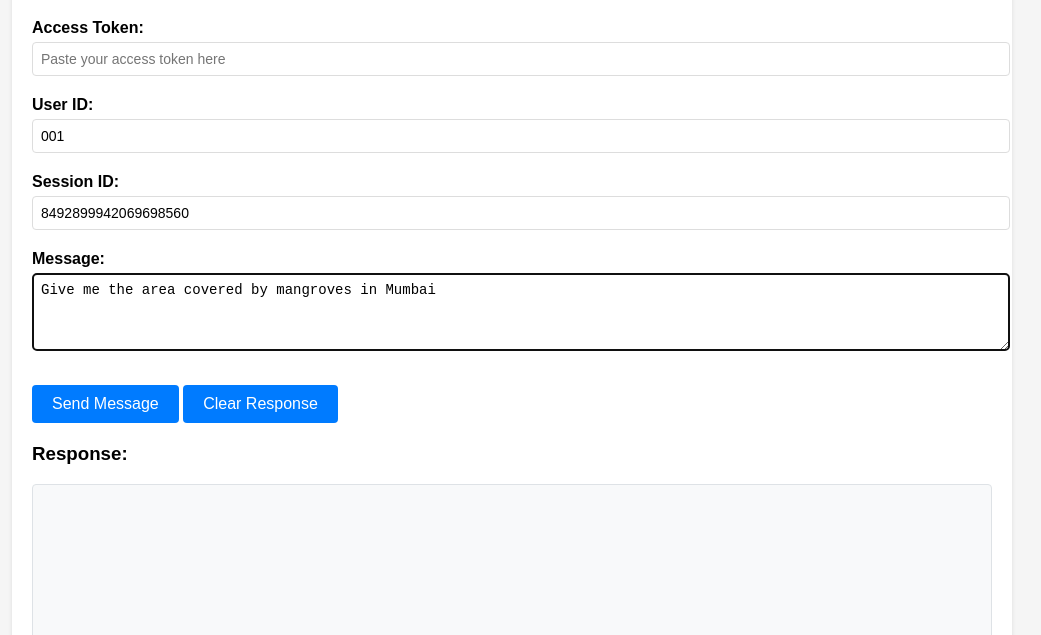
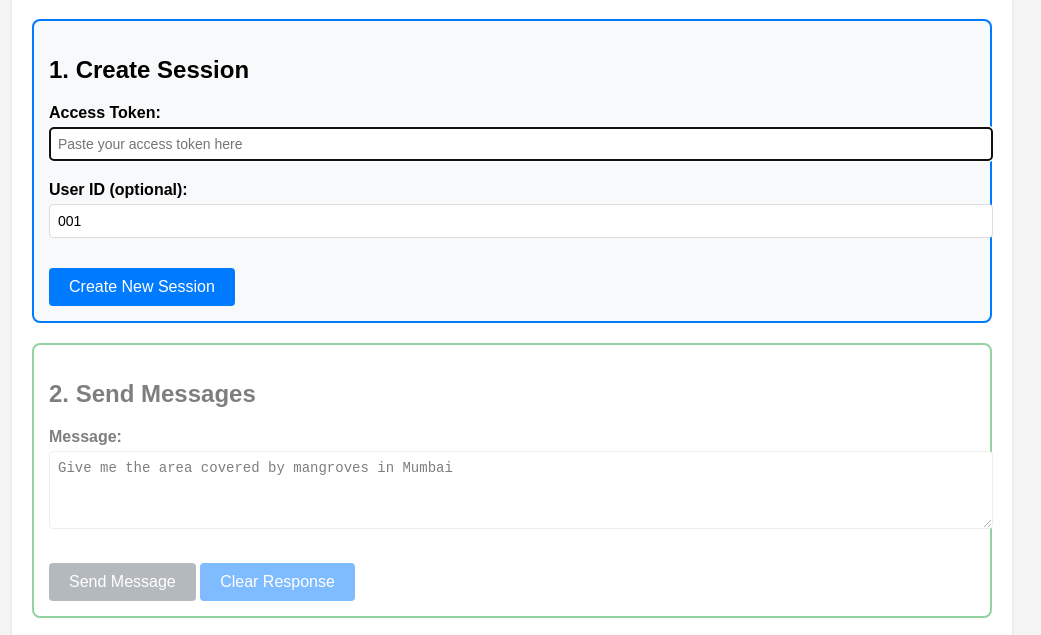
Before and after one commit to batpad/test-geollm-frontend, a plain HTML site: page index.html in a window 1280 px wide. Shown: the part 101-736 px from the top of the page, without its empty margins (128-1169 px from the left). Drawn offline with Linux system fonts and the light colour scheme.

Commit message:
create session id via api call, only take access token from user

```diff
--- a/index.html
+++ b/index.html
@@ -85,11 +85,38 @@
             background-color: #f8d7da;
             color: #721c24;
         }
+        .session-section {
+            border: 2px solid #007bff;
+            border-radius: 8px;
+            padding: 15px;
+            margin-bottom: 20px;
+            background-color: #f8f9fa;
+        }
+        .chat-section {
+            border: 2px solid #28a745;
+            border-radius: 8px;
+            padding: 15px;
+            margin-bottom: 20px;
+        }
+        .section-disabled {
+            opacity: 0.5;
+            pointer-events: none;
+        }
+        .session-info {
+            background-color: #e9ecef;
+            padding: 10px;
+            border-radius: 4px;
+            margin: 10px 0;
+            font-family: monospace;
+        }
     </style>
 </head>
 <body>
     <div class="container">
         <h1>Agent Backend Tester</h1>
+
+        <div class="session-section">
+            <h2>1. Create Session</h2>
 
             <div class="input-section">
                 <label for="accessToken">Access Token:</label>
@@ -97,22 +124,30 @@
             </div>
 
             <div class="input-section">
-            <label for="userId">User ID:</label>
-            <input type="text" id="userId" value="001">
+                <label for="userId">User ID (optional):</label>
+                <input type="text" id="userId" value="001" placeholder="Enter user ID or leave as 001">
             </div>
 
-        <div class="input-section">
-            <label for="sessionId">Session ID:</label>
-            <input type="text" id="sessionId" value="8492899942069698560">
+            <button id="createSessionButton" onclick="createSession()">Create New Session</button>
+
+            <div id="sessionInfo" class="session-info" style="display: none;">
+                <strong>Active Session:</strong><br>
+                Session ID: <span id="currentSessionId"></span><br>
+                User ID: <span id="currentUserId"></span>
             </div>
+        </div>
+
+        <div class="chat-section section-disabled" id="chatSection">
+            <h2>2. Send Messages</h2>
 
             <div class="input-section">
                 <label for="message">Message:</label>
                 <textarea id="message" placeholder="Enter your message here">Give me the area covered by mangroves in Mumbai</textarea>
             </div>
 
-        <button id="sendButton" onclick="sendMessage()">Send Message</button>
+            <button id="sendButton" onclick="sendMessage()" disabled>Send Message</button>
             <button id="clearButton" onclick="clearResponse()">Clear Response</button>
+        </div>
 
         <div class="response-section">
             <h3>Response:</h3>
--- a/index.js
+++ b/index.js
@@ -1,4 +1,8 @@
-const API_ENDPOINT = 'https://us-central1-aiplatform.googleapis.com/v1/projects/folkloric-vault-454309-q6/locations/us-central1/reasoningEngines/3836948135263862784:streamQuery?alt=sse';
+const STREAM_API_ENDPOINT = 'https://us-central1-aiplatform.googleapis.com/v1/projects/folkloric-vault-454309-q6/locations/us-central1/reasoningEngines/3836948135263862784:streamQuery?alt=sse';
+const SESSION_API_ENDPOINT = 'https://us-central1-aiplatform.googleapis.com/v1/projects/folkloric-vault-454309-q6/locations/us-central1/reasoningEngines/3836948135263862784:query';
+
+let currentSessionId = null;
+let currentUserId = null;
 
 function setStatus(message, type = 'loading') {
     const statusDiv = document.getElementById('status');
@@ -26,12 +30,96 @@ function formatJSON(jsonString) {
     }
 }
 
+function enableChatSection() {
+    const chatSection = document.getElementById('chatSection');
+    const sendButton = document.getElementById('sendButton');
+
+    chatSection.classList.remove('section-disabled');
+    sendButton.disabled = false;
+}
+
+function disableChatSection() {
+    const chatSection = document.getElementById('chatSection');
+    const sendButton = document.getElementById('sendButton');
+
+    chatSection.classList.add('section-disabled');
+    sendButton.disabled = true;
+}
+
+function updateSessionInfo(sessionId, userId) {
+    currentSessionId = sessionId;
+    currentUserId = userId;
+
+    document.getElementById('currentSessionId').textContent = sessionId;
+    document.getElementById('currentUserId').textContent = userId;
+    document.getElementById('sessionInfo').style.display = 'block';
+
+    enableChatSection();
+}
+
+async function createSession() {
+    const accessToken = document.getElementById('accessToken').value.trim();
+    const userId = document.getElementById('userId').value.trim() || '001';
+    const createSessionButton = document.getElementById('createSessionButton');
+
+    if (!accessToken) {
+        setStatus('Please enter an access token', 'error');
+        return;
+    }
+
+    setStatus('Creating new session...', 'loading');
+    createSessionButton.disabled = true;
+
+    const requestBody = {
+        class_method: "async_create_session",
+        input: {
+            user_id: userId
+        }
+    };
+
+    try {
+        const response = await fetch(SESSION_API_ENDPOINT, {
+            method: 'POST',
+            headers: {
+                'Authorization': `Bearer ${accessToken}`,
+                'Content-Type': 'application/json'
+            },
+            body: JSON.stringify(requestBody)
+        });
+
+        if (!response.ok) {
+            throw new Error(`HTTP error! status: ${response.status}`);
+        }
+
+        const data = await response.json();
+
+        if (data.output && data.output.id) {
+            updateSessionInfo(data.output.id, userId);
+            setStatus('Session created successfully!', 'success');
+            clearResponse();
+            appendToResponse(`Session Created:\n${formatJSON(JSON.stringify(data))}\n\n---\n\n`);
+        } else {
+            throw new Error('Invalid response format - missing session ID');
+        }
+
+    } catch (error) {
+        console.error('Error creating session:', error);
+        setStatus(`Error creating session: ${error.message}`, 'error');
+        disableChatSection();
+    } finally {
+        createSessionButton.disabled = false;
+    }
+}
+
 async function sendMessage() {
     const accessToken = document.getElementById('accessToken').value.trim();
-    const userId = document.getElementById('userId').value.trim();
-    const sessionId = document.getElementById('sessionId').value.trim();
     const message = document.getElementById('message').value.trim();
     const sendButton = document.getElementById('sendButton');
+
+    if (!currentSessionId || !currentUserId) {
+        setStatus('Please create a session first', 'error');
+        return;
+    }
 
     if (!accessToken) {
         setStatus('Please enter an access token', 'error');
@@ -50,14 +138,14 @@ async function sendMessage() {
     const requestBody = {
         class_method: "async_stream_query",
         input: {
-            user_id: userId,
-            session_id: sessionId,
+            user_id: currentUserId,
+            session_id: currentSessionId,
             message: message
         }
     };
 
     try {
-        const response = await fetch(API_ENDPOINT, {
+        const response = await fetch(STREAM_API_ENDPOINT, {
             method: 'POST',
             headers: {
                 'Authorization': `Bearer ${accessToken}`,
@@ -134,7 +222,8 @@ document.getElementById('message').addEventListener('keypress', function(event)
     }
 });
 
-// Auto-focus on message input when page loads
+// Auto-focus on access token input when page loads
 window.addEventListener('load', function() {
-    document.getElementById('message').focus();
+    document.getElementById('accessToken').focus();
+    disableChatSection(); // Ensure chat is disabled initially
 });
```
Lines whose indentation alone changed are shown as unchanged.
